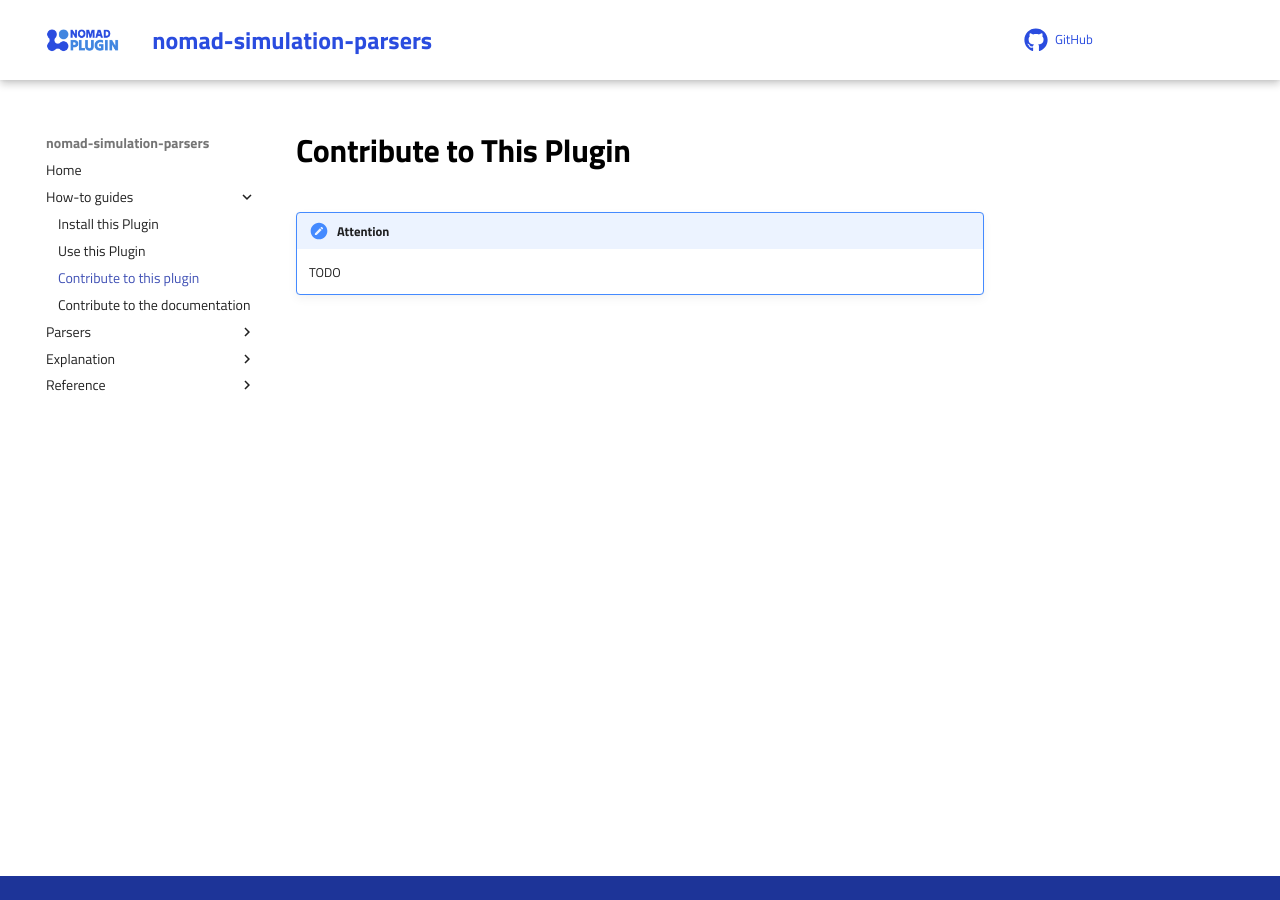
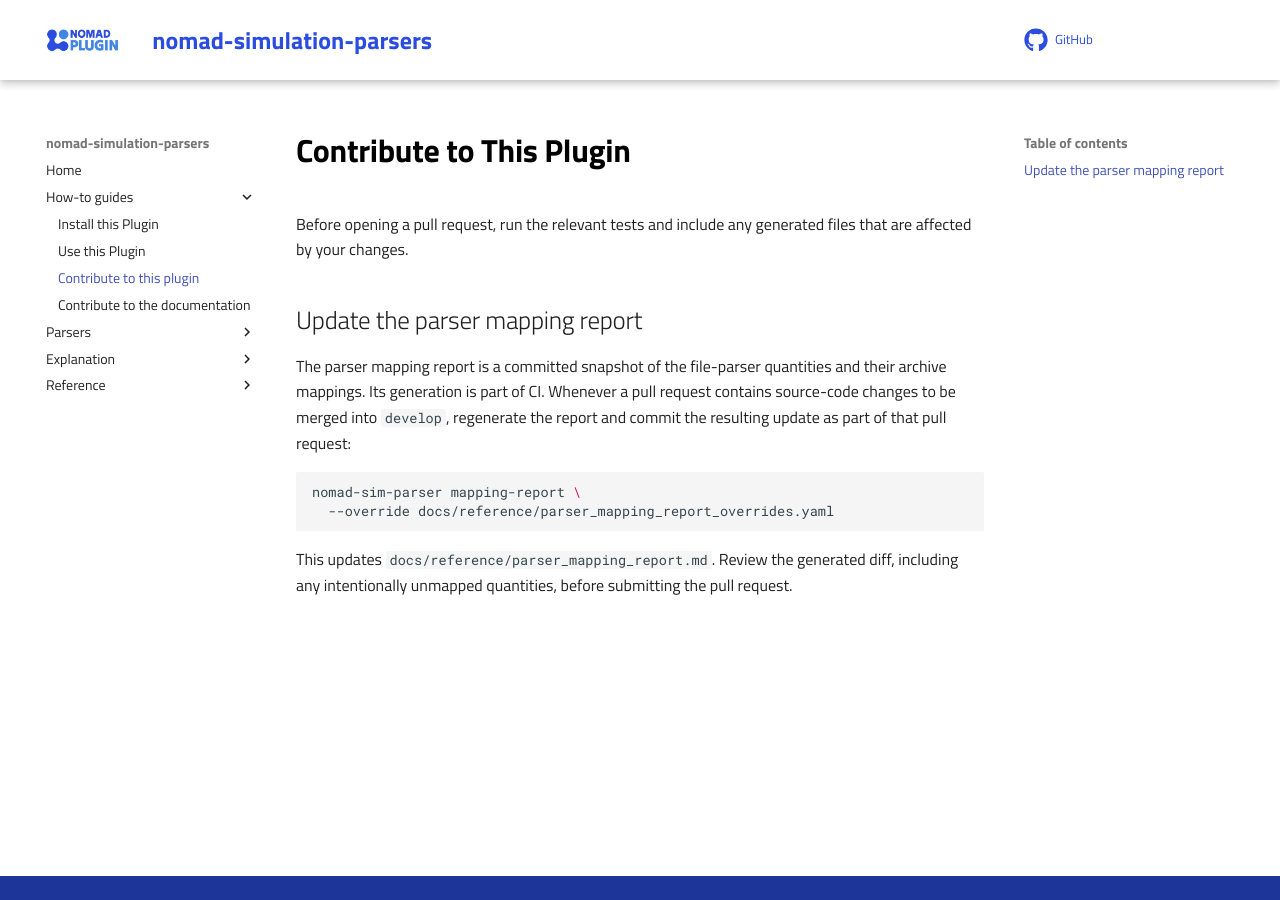
Before and after one commit to FAIRmat-NFDI/nomad-parser-plugins-simulation, an MkDocs documentation site: the page built from docs/how_to/contribute_to_this_plugin.md, in a window 1280 px wide. Built offline with MkDocs 1.6.1 and Material for MkDocs 9.7.7, drawn with Linux system fonts in a browser that asks for light colours; comment, search, counter and statistics services are not loaded.

````diff
--- a/docs/how_to/contribute_to_this_plugin.md
+++ b/docs/how_to/contribute_to_this_plugin.md
@@ -1,4 +1,20 @@
 # Contribute to This Plugin
 
-!!! note "Attention"
-    TODO
+Before opening a pull request, run the relevant tests and include any generated
+files that are affected by your changes.
+
+## Update the parser mapping report
+
+The parser mapping report is a committed snapshot of the file-parser quantities
+and their archive mappings. Its generation is part of CI. Whenever a pull
+request contains source-code changes to be merged into `develop`, regenerate
+the report and commit the resulting update as part of that pull request:
+
+```sh
+nomad-sim-parser mapping-report \
+  --override docs/reference/parser_mapping_report_overrides.yaml
+```
+
+This updates
+`docs/reference/parser_mapping_report.md`. Review the generated diff, including
+any intentionally unmapped quantities, before submitting the pull request.
````
Also changed, not shown: README.md (+6 -0 lines).
